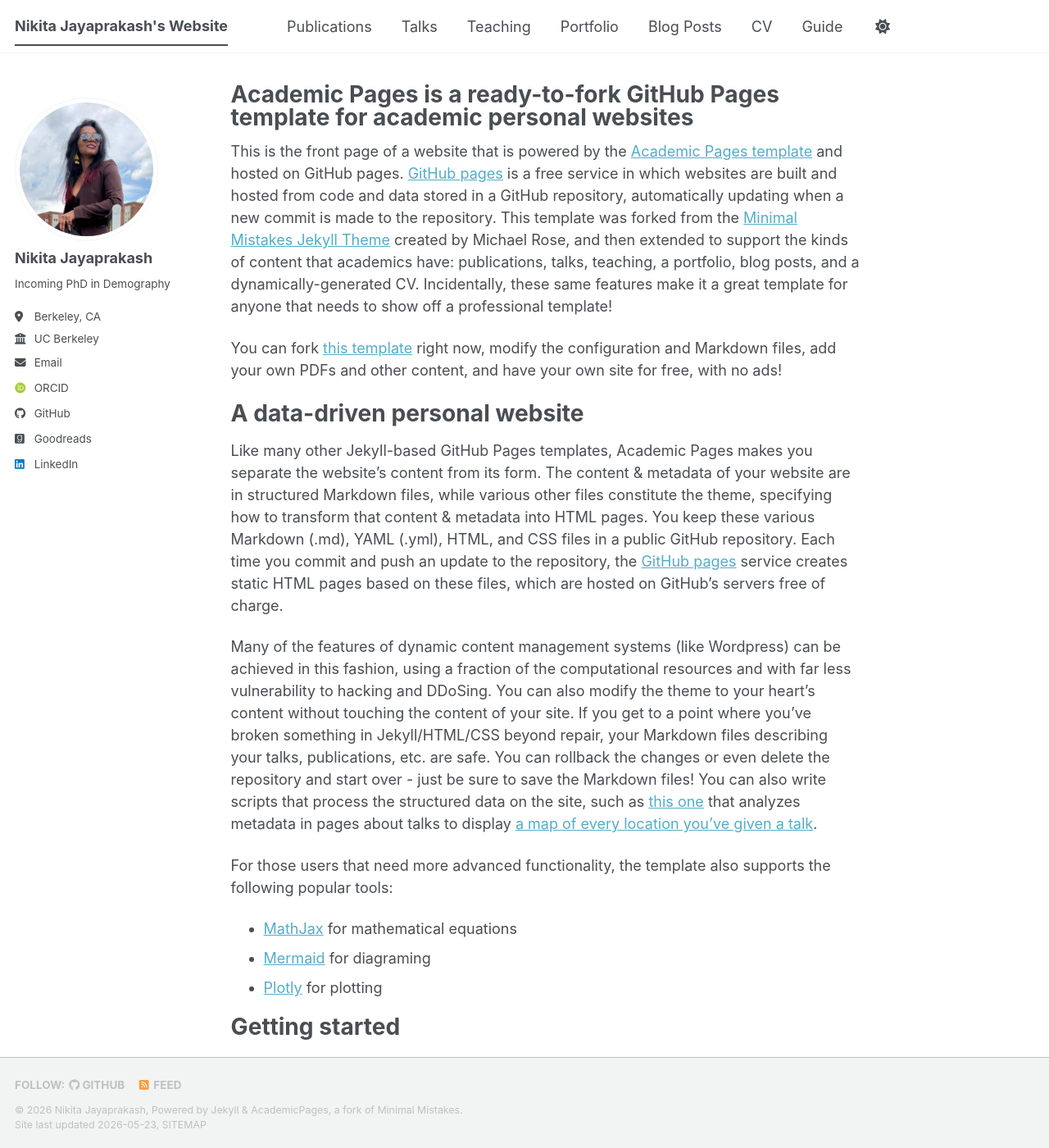
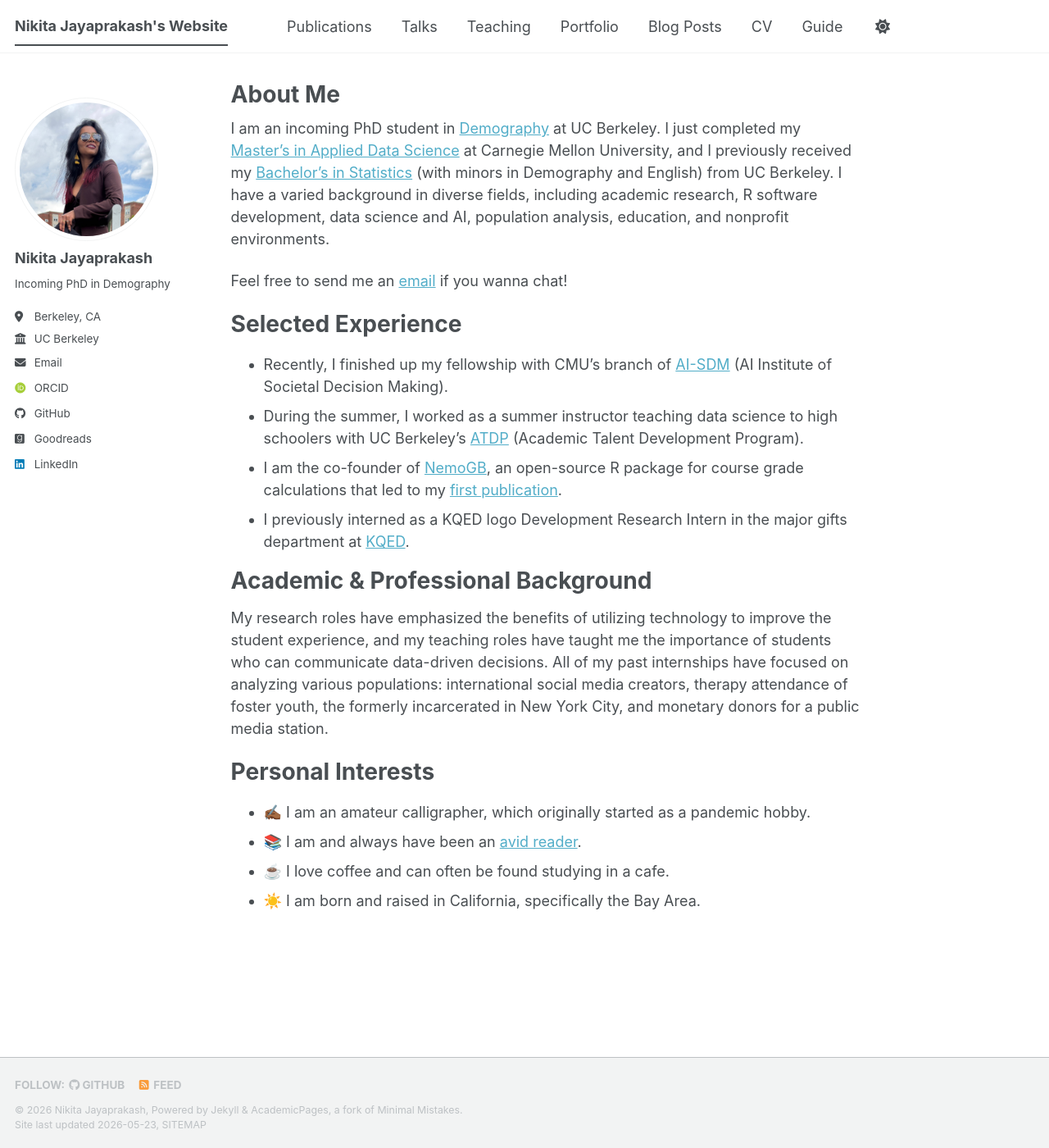
Before and after one commit to nikita-jaya/nikita-jaya.github.io, a Jekyll site: the page built from _pages/about.md, in a window 1280 px wide and 1400 px high. Shown: the whole window at 82% size. Built offline with Jekyll 4.4.1, drawn with Linux system fonts in a browser that asks for light colours; some web fonts are replaced; a script bundle is joined from its source files by our own code; library files that are not in the unit come from our copies; some of the changed text lies outside the part shown.

Commit message:
about page

```diff
--- a/_pages/about.md
+++ b/_pages/about.md
@@ -1,56 +1,33 @@
 ---
 permalink: /
-title: "Academic Pages is a ready-to-fork GitHub Pages template for academic personal websites"
+title: "About Me"
 author_profile: true
 redirect_from:
   - /about/
   - /about.html
 ---
 
-This is the front page of a website that is powered by the [Academic Pages template](https://github.com/academicpages/academicpages.github.io) and hosted on GitHub pages. [GitHub pages](https://pages.github.com) is a free service in which websites are built and hosted from code and data stored in a GitHub repository, automatically updating when a new commit is made to the repository. This template was forked from the [Minimal Mistakes Jekyll Theme](https://mmistakes.github.io/minimal-mistakes/) created by Michael Rose, and then extended to support the kinds of content that academics have: publications, talks, teaching, a portfolio, blog posts, and a dynamically-generated CV. Incidentally, these same features make it a great template for anyone that needs to show off a professional template!
+I am an incoming PhD student in [Demography](https://www.demog.berkeley.edu) at UC Berkeley. I just completed my [Master’s in Applied Data Science](https://www.cmu.edu/dietrich/statistics-datascience/academics/mads/index.html) at Carnegie Mellon University, and I previously received my [Bachelor’s in Statistics](https://statistics.berkeley.edu) (with minors in Demography and English) from UC Berkeley. I have a varied background in diverse fields, including academic research, R software development, data science and AI, population analysis, education, and nonprofit environments.
 
- You can fork [this template](https://github.com/academicpages/academicpages.github.io) right now, modify the configuration and Markdown files, add your own PDFs and other content, and have your own site for free, with no ads!
+Feel free to send me an [email](mailto:nikita.jp@berkeley.edu) if you wanna chat!
 
-A data-driven personal website
+Selected Experience
 ======
-Like many other Jekyll-based GitHub Pages templates, Academic Pages makes you separate the website's content from its form. The content & metadata of your website are in structured Markdown files, while various other files constitute the theme, specifying how to transform that content & metadata into HTML pages. You keep these various Markdown (.md), YAML (.yml), HTML, and CSS files in a public GitHub repository. Each time you commit and push an update to the repository, the [GitHub pages](https://pages.github.com/) service creates static HTML pages based on these files, which are hosted on GitHub's servers free of charge.
+* Recently, I finished up my fellowship with CMU's branch of [AI-SDM](https://www.cmu.edu/ai-sdm/index.html) (AI Institute of Societal Decision Making).
+* During the summer, I worked as a summer instructor teaching data science to high schoolers with UC Berkeley's [ATDP](https://atdp.berkeley.edu) (Academic Talent Development Program).
+* I am the co-founder of [NemoGB](https://github.com/nemogb-dev/nemogb-r), an open-source R package for course grade calculations that led to my [first publication](https://jose.theoj.org/papers/10.21105/jose.00303).
+* I previously interned as a KQED logo
+Development Research Intern in the major gifts department at [KQED](https://www.kqed.org).
 
-Many of the features of dynamic content management systems (like Wordpress) can be achieved in this fashion, using a fraction of the computational resources and with far less vulnerability to hacking and DDoSing. You can also modify the theme to your heart's content without touching the content of your site. If you get to a point where you've broken something in Jekyll/HTML/CSS beyond repair, your Markdown files describing your talks, publications, etc. are safe. You can rollback the changes or even delete the repository and start over - just be sure to save the Markdown files! You can also write scripts that process the structured data on the site, such as [this one](https://github.com/academicpages/academicpages.github.io/blob/master/talkmap.ipynb) that analyzes metadata in pages about talks to display [a map of every location you've given a talk](https://academicpages.github.io/talkmap.html).
+Academic & Professional Background
+======
 
-For those users that need more advanced functionality, the template also supports the following popular tools:
-- [MathJax](https://www.mathjax.org/) for mathematical equations
-- [Mermaid](https://mermaid.js.org/) for diagraming
-- [Plotly](https://plotly.com/javascript/) for plotting
+My research roles have emphasized the benefits of utilizing technology to improve the student experience, and my teaching roles have taught me the importance of students who can communicate data-driven decisions. All of my past internships have focused on analyzing various populations: international social media creators, therapy attendance of foster youth, the formerly incarcerated in New York City, and monetary donors for a public media station.
 
-Getting started
+Personal Interests
 ======
-1. Register a GitHub account if you don't have one and confirm your e-mail (required!)
-1. Fork [this template](https://github.com/academicpages/academicpages.github.io) by clicking the "Use this template" button in the top right.
-1. Go to the repository's settings (rightmost item in the tabs that start with "Code", should be below "Unwatch"). Rename the repository "[your GitHub username].github.io", which will also be your website's URL.
-1. Set site-wide configuration and create content & metadata (see below -- also see [this set of diffs](https://archive.is/3TPas) showing what files were changed to set up [an example site](https://getorg-testacct.github.io) for a user with the username "getorg-testacct")
-1. Upload any files (like PDFs, .zip files, etc.) to the files/ directory. They will appear at https://[your GitHub username].github.io/files/example.pdf.
-1. Check status by going to the repository settings, in the "GitHub pages" section
 
-Site-wide configuration
-------
-The main configuration file for the site is in the base directory in [_config.yml](https://github.com/academicpages/academicpages.github.io/blob/master/_config.yml), which defines the content in the sidebars and other site-wide features. You will need to replace the default variables with ones about yourself and your site's github repository. The configuration file for the top menu is in [_data/navigation.yml](https://github.com/academicpages/academicpages.github.io/blob/master/_data/navigation.yml). For example, if you don't have a portfolio or blog posts, you can remove those items from that navigation.yml file to remove them from the header.
-
-Create content & metadata
-------
-For site content, there is one Markdown file for each type of content, which are stored in directories like _publications, _talks, _posts, _teaching, or _pages. For example, each talk is a Markdown file in the [_talks directory](https://github.com/academicpages/academicpages.github.io/tree/master/_talks). At the top of each Markdown file is structured data in YAML about the talk, which the theme will parse to do lots of cool stuff. The same structured data about a talk is used to generate the list of talks on the [Talks page](https://academicpages.github.io/talks), each [individual page](https://academicpages.github.io/talks/2012-03-01-talk-1) for specific talks, the talks section for the [CV page](https://academicpages.github.io/cv), and the [map of places you've given a talk](https://academicpages.github.io/talkmap.html) (if you run this [python file](https://github.com/academicpages/academicpages.github.io/blob/master/talkmap.py) or [Jupyter notebook](https://github.com/academicpages/academicpages.github.io/blob/master/talkmap.ipynb), which creates the HTML for the map based on the contents of the _talks directory).
-
-**Markdown generator**
-
-The repository includes [a set of Jupyter notebooks](https://github.com/academicpages/academicpages.github.io/tree/master/markdown_generator
-) that converts a CSV containing structured data about talks or presentations into individual Markdown files that will be properly formatted for the Academic Pages template. The sample CSVs in that directory are the ones I used to create my own personal website at stuartgeiger.com. My usual workflow is that I keep a spreadsheet of my publications and talks, then run the code in these notebooks to generate the Markdown files, then commit and push them to the GitHub repository.
-
-How to edit your site's GitHub repository
-------
-Many people use a git client to create files on their local computer and then push them to GitHub's servers. If you are not familiar with git, you can directly edit these configuration and Markdown files directly in the github.com interface. Navigate to a file (like [this one](https://github.com/academicpages/academicpages.github.io/blob/master/_talks/2012-03-01-talk-1.md) and click the pencil icon in the top right of the content preview (to the right of the "Raw | Blame | History" buttons). You can delete a file by clicking the trashcan icon to the right of the pencil icon. You can also create new files or upload files by navigating to a directory and clicking the "Create new file" or "Upload files" buttons.
-
-Example: editing a Markdown file for a talk
-![Editing a Markdown file for a talk](/images/editing-talk.png)
-
-For more info
-------
-More info about configuring Academic Pages can be found in [the guide](https://academicpages.github.io/markdown/), the [growing wiki](https://github.com/academicpages/academicpages.github.io/wiki), and you can always [ask a question on GitHub](https://github.com/academicpages/academicpages.github.io/discussions). The [guides for the Minimal Mistakes theme](https://mmistakes.github.io/minimal-mistakes/docs/configuration/) (which this theme was forked from) might also be helpful.
+* ✍🏾 I am an amateur calligrapher, which originally started as a pandemic hobby.
+* 📚 I am and always have been an [avid reader](https://www.goodreads.com/nikita-jaya).
+* ☕️ I love coffee and can often be found studying in a cafe.
+* ☀️ I am born and raised in California, specifically the Bay Area.
```
